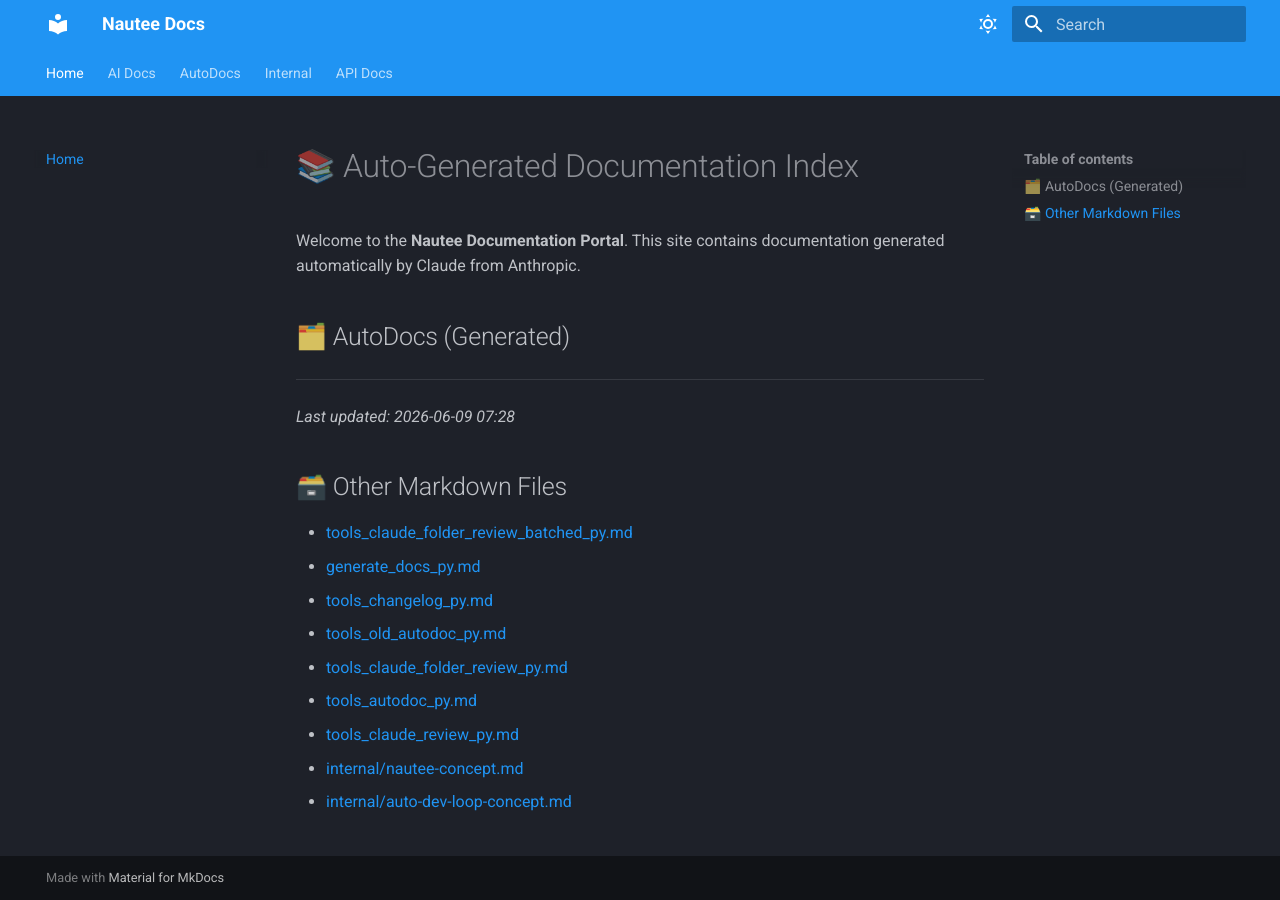
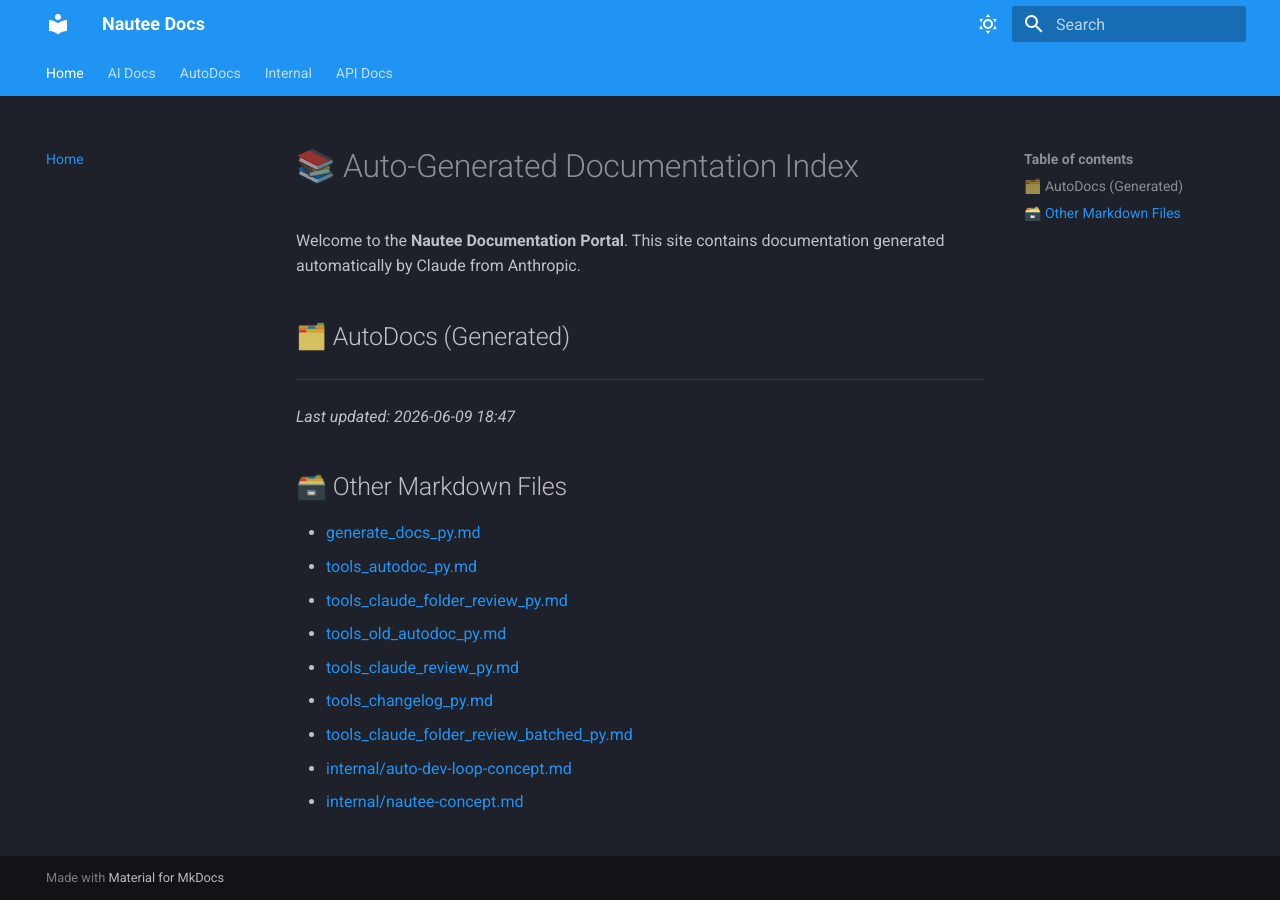
Before and after one commit to 48Nauts-Operator/nautee, an MkDocs documentation site: the page built from docs/index.md, in a window 1280 px wide. Built offline with MkDocs 1.6.1 and Material for MkDocs 9.7.7, drawn with Linux system fonts in a browser that asks for light colours.

```diff
--- a/docs/index.md
+++ b/docs/index.md
@@ -7,16 +7,16 @@ Welcome to the **Nautee Documentation Portal**. This site contains documentation
 
 ---
 
-_Last updated: 2026-06-09 07:28_
+_Last updated: 2026-06-09 18:47_
 
 ## 🗃️ Other Markdown Files
 
+- [generate_docs_py.md](generate_docs_py.md)
+- [tools_autodoc_py.md](tools_autodoc_py.md)
+- [tools_claude_folder_review_py.md](tools_claude_folder_review_py.md)
+- [tools_old_autodoc_py.md](tools_old_autodoc_py.md)
+- [tools_claude_review_py.md](tools_claude_review_py.md)
+- [tools_changelog_py.md](tools_changelog_py.md)
 - [tools_claude_folder_review_batched_py.md](tools_claude_folder_review_batched_py.md)
-- [generate_docs_py.md](generate_docs_py.md)
-- [tools_changelog_py.md](tools_changelog_py.md)
-- [tools_old_autodoc_py.md](tools_old_autodoc_py.md)
-- [tools_claude_folder_review_py.md](tools_claude_folder_review_py.md)
-- [tools_autodoc_py.md](tools_autodoc_py.md)
-- [tools_claude_review_py.md](tools_claude_review_py.md)
+- [internal/auto-dev-loop-concept.md](internal/auto-dev-loop-concept.md)
 - [internal/nautee-concept.md](internal/nautee-concept.md)
-- [internal/auto-dev-loop-concept.md](internal/auto-dev-loop-concept.md)
```
